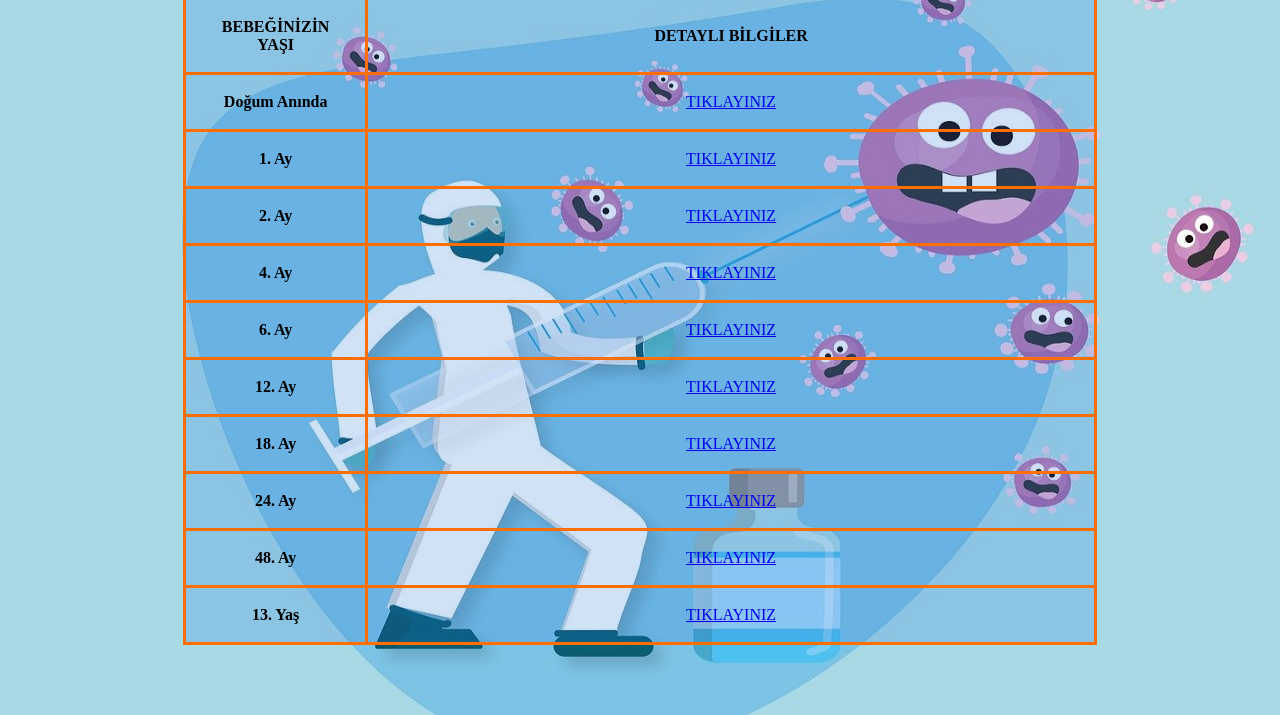
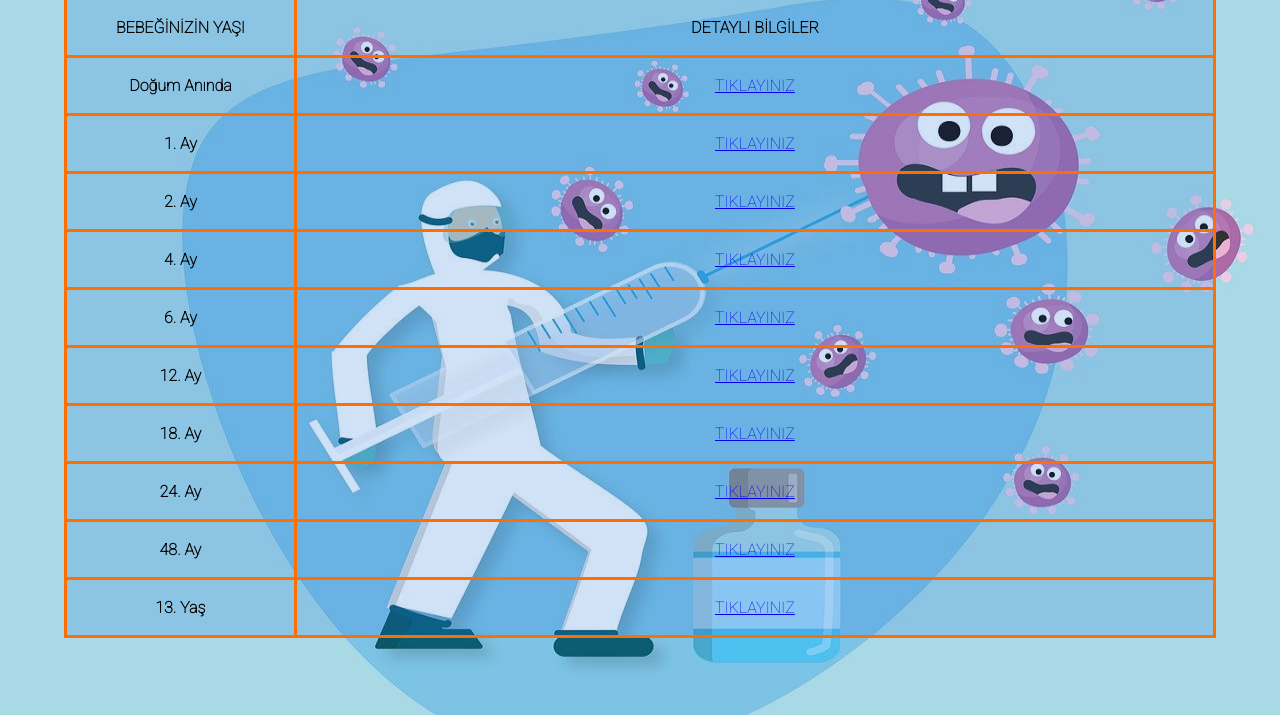
Before and after one commit to Etzelren/Asitakvim.github.io, a plain HTML site: page index.html in a window 1280 px wide. Shown: the part 85-800 px from the top of the page. Drawn offline with Linux system fonts and the light colour scheme.

Commit message:
Add files via upload

```diff
--- a/index.html
+++ b/index.html
@@ -31,7 +31,7 @@ th
     </div>
     <ul>
         <li><a href="#" class="active">Ana Sayfa</a></li>
-        <li><a href="/index hakkinda.html">Hakkımızda</a></li>
+        <li><a href="/Ay Hakkımızda.html">Hakkımızda</a></li>
     </ul>
   </div>
  </div>
@@ -42,7 +42,7 @@ th
 
 
 <link rel="stylesheet" href="style.css">
-<table style="width: 85%; height: 85%;background-color: rgba(22, 112, 214, 0.1);" class="center">
+<table style="width: 90%; height: 90%;background-color: rgba(22, 112, 214, 0.1);" class="center">
 <tr>
 <th style="text-align:center;background-color: rgba(22, 112, 214, 0.1);"><strong> BEBEĞİNİZİN YAŞI</strong></th>
 <th style="width: 80%;background-color: rgba(22, 112, 214, 0.1);"><strong>DETAYLI BİLGİLER</strong></th>
@@ -50,36 +50,36 @@ th
 
 <tr>
 <td style="background-color: rgba(22, 112, 214, 0.1);"><strong>Doğum Anında</strong></td>
-<td style="background-color: rgba(22, 112, 214, 0.1);"><ul><a href="/index 0.html">TIKLAYINIZ</a></ul></td>
+<td style="background-color: rgba(22, 112, 214, 0.1);"><ul><a href="/ay 0.html">TIKLAYINIZ</a></ul></td>
 </tr>
 <tr>
 <td style="background-color: rgba(22, 112, 214, 0.1);"><strong>1. Ay</strong></td>
-<td style="background-color: rgba(22, 112, 214, 0.1);"><ul><a href="/index 1.html">TIKLAYINIZ</a></ul></td>
+<td style="background-color: rgba(22, 112, 214, 0.1);"><ul><a href="/Ay 1.html">TIKLAYINIZ</a></ul></td>
 <tr>
 <td style="background-color: rgba(22, 112, 214, 0.1);"><strong>2. Ay</strong></td>
-<td style="background-color: rgba(22, 112, 214, 0.1);"><ul><a href="/index 2.html">TIKLAYINIZ</a></ul></td>
+<td style="background-color: rgba(22, 112, 214, 0.1);"><ul><a href="/Ay 2.html">TIKLAYINIZ</a></ul></td>
 </tr>
 <td style="background-color: rgba(22, 112, 214, 0.1);"><strong>4. Ay</strong></td>
-<td style="background-color: rgba(22, 112, 214, 0.1);"><ul><a href="/index 4.html">TIKLAYINIZ</a></ul></td>
+<td style="background-color: rgba(22, 112, 214, 0.1);"><ul><a href="/Ay 4.html">TIKLAYINIZ</a></ul></td>
 <tr>
 <td style="background-color: rgba(22, 112, 214, 0.1);"><strong>6. Ay</strong></td>
-<TD style="background-color: rgba(22, 112, 214, 0.1);"><ul><a href="/index 6.html">TIKLAYINIZ</a></ul></td>
+<TD style="background-color: rgba(22, 112, 214, 0.1);"><ul><a href="/Ay 6.html">TIKLAYINIZ</a></ul></td>
 </tr>
 <td style="background-color: rgba(22, 112, 214, 0.1);"><strong>12. Ay</strong></td>
-<td style="background-color: rgba(22, 112, 214, 0.1);"><ul><a href="/index 12.html">TIKLAYINIZ</a></ul></td>
+<td style="background-color: rgba(22, 112, 214, 0.1);"><ul><a href="/Ay 12.html">TIKLAYINIZ</a></ul></td>
 <tr>
 <td style="background-color: rgba(22, 112, 214, 0.1);"><strong>18. Ay</strong></td>
 <td style="background-color: rgba(22, 112, 214, 0.1);"><ul><a href="/Ay 18.html">TIKLAYINIZ</a></ul></td>
 </tr>
 <td style="background-color: rgba(22, 112, 214, 0.1);"><strong>24. Ay</strong></td>
-<td style="background-color: rgba(22, 112, 214, 0.1);"><ul><a href="/index 24.html">TIKLAYINIZ</a></ul></td>
+<td style="background-color: rgba(22, 112, 214, 0.1);"><ul><a href="/Ay 24.html">TIKLAYINIZ</a></ul></td>
 <tr>
 <td style="background-color: rgba(22, 112, 214, 0.1);"><strong>48. Ay</strong></td>
-<td style="background-color: rgba(22, 112, 214, 0.1);"><ul><a href="/index 48.html">TIKLAYINIZ</a></ul></td>
+<td style="background-color: rgba(22, 112, 214, 0.1);"><ul><a href="/Ay 48.html">TIKLAYINIZ</a></ul></td>
 </tr>
 <tr>
 <td style="background-color: rgba(22, 112, 214, 0.1);"><strong>13. Yaş</strong></td>
-<td style="background-color: rgba(22, 112, 214, 0.1);"><ul><a href="/index 13.html">TIKLAYINIZ</a></ul></td>
+<td style="background-color: rgba(22, 112, 214, 0.1);"><ul><a href="/Yaş 13.html">TIKLAYINIZ</a></ul></td>
 </tr>
 
 </table>
--- a/style.css
+++ b/style.css
@@ -3,6 +3,7 @@
 *{
     margin: 0;
     padding: 0;
+    font-family: 'Roboto', sans-serif;
 }
 
 
@@ -59,8 +60,8 @@ background-repeat: no-repeat;
 background-position: center center;
 background-attachment: fixed;
 background-size: 100% 100%;
-padding-left: 8%;
-padding-right: 8%;
+padding-left: 0%;
+padding-right: 0%;
 box-sizing: border-box;
 
 }
```
Also changed, not shown: index 0.html (+1 -1 lines), index hakkinda.html (+1 -1 lines).
